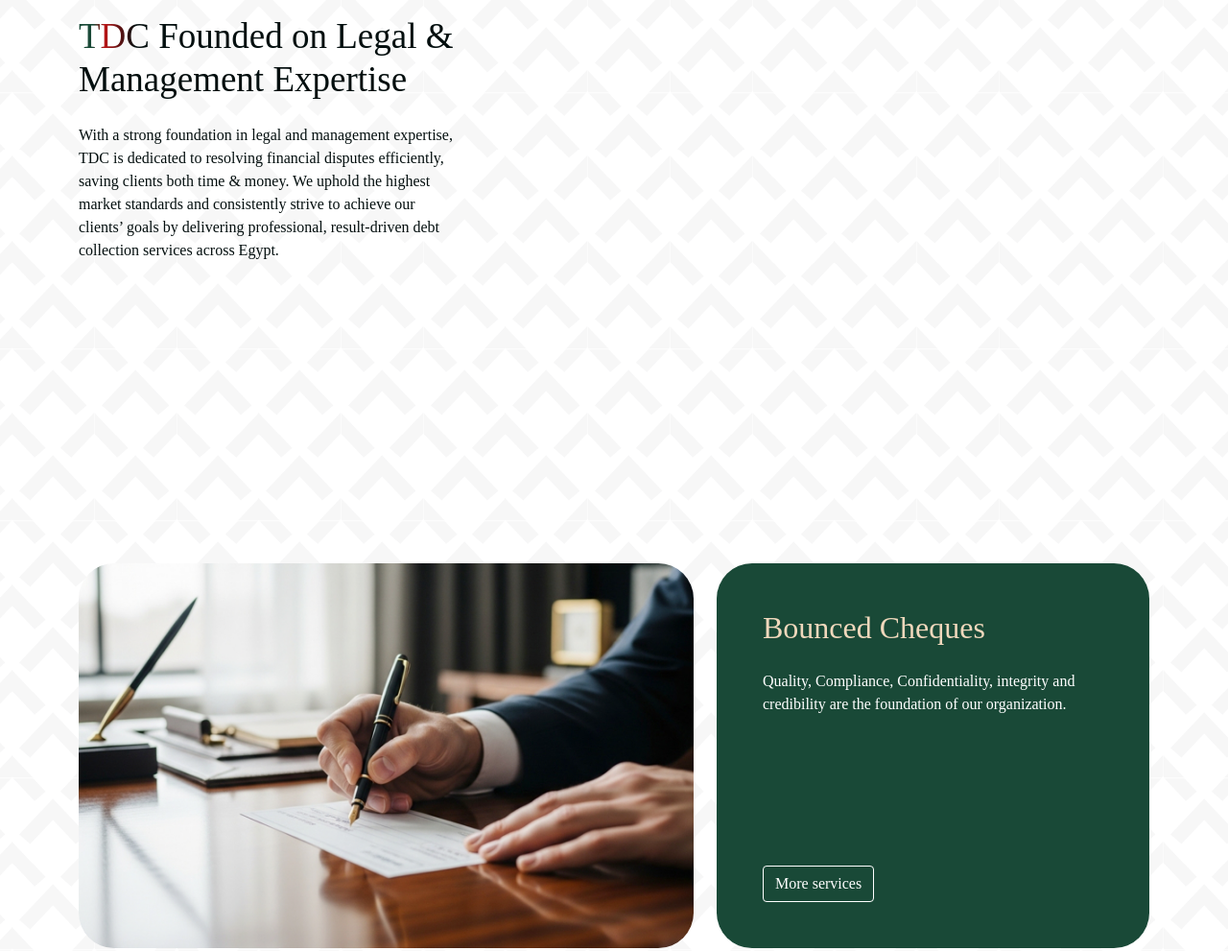
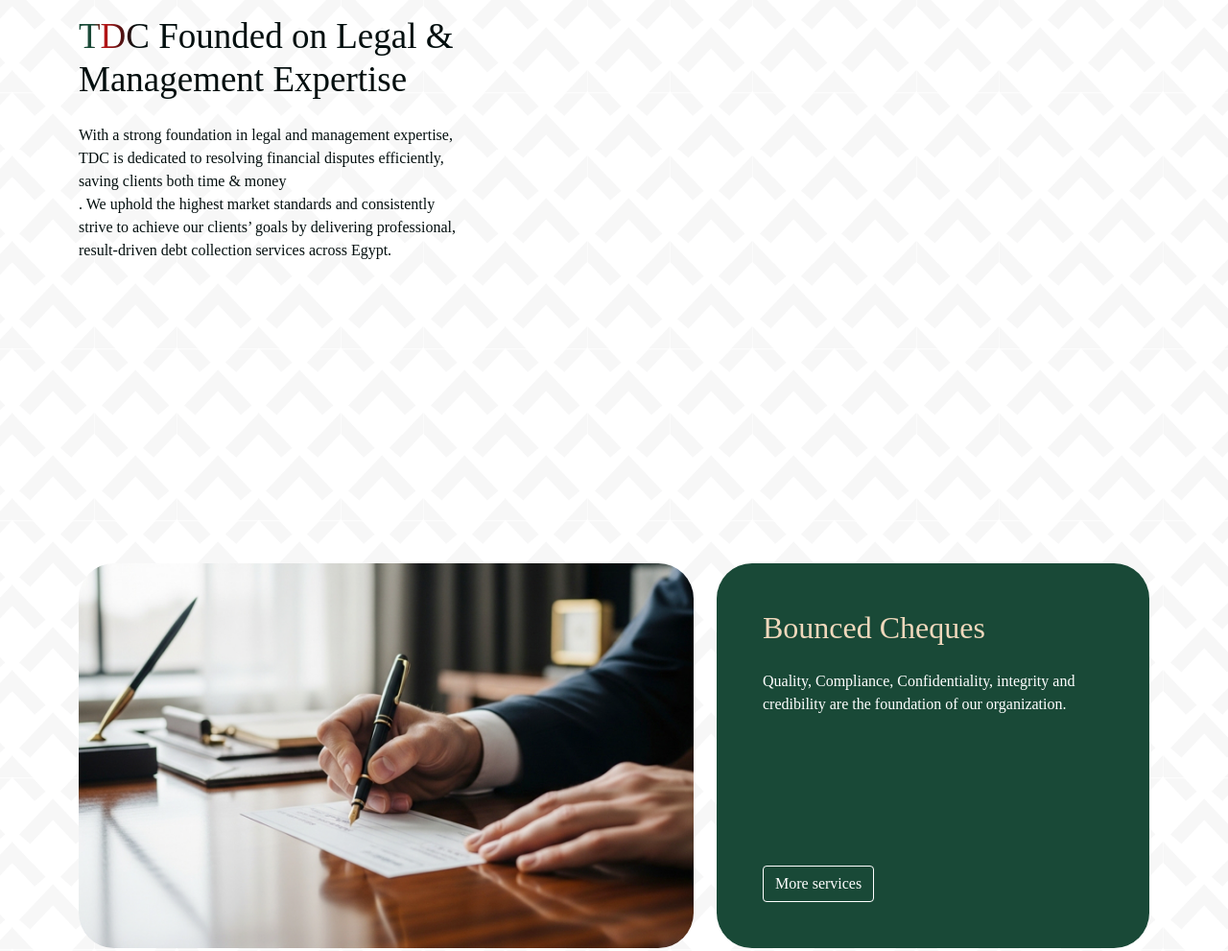
Before and after one commit to omarahmed72/Tayseer-Debt-Collection, a website: page index.html in a window 1280 px wide. Shown: the part 1184-2175 px from the top of the page at 96% size. Drawn offline with nearby package versions, Linux system fonts and the light colour scheme; a web font is replaced by a local one.

Commit message:
Update index.html

```diff
--- a/index.html
+++ b/index.html
@@ -220,7 +220,7 @@
                 <p class="mb-0">
                   With a strong foundation in legal and management expertise,
                   TDC is dedicated to resolving financial disputes efficiently,
-                  saving clients both time &amp; money. We uphold the highest
+                  saving clients both time &amp; money<br>. We uphold the highest
                   market standards and consistently strive to achieve our
                   clients’ goals by delivering professional, result-driven debt
                   collection services across Egypt.
```
